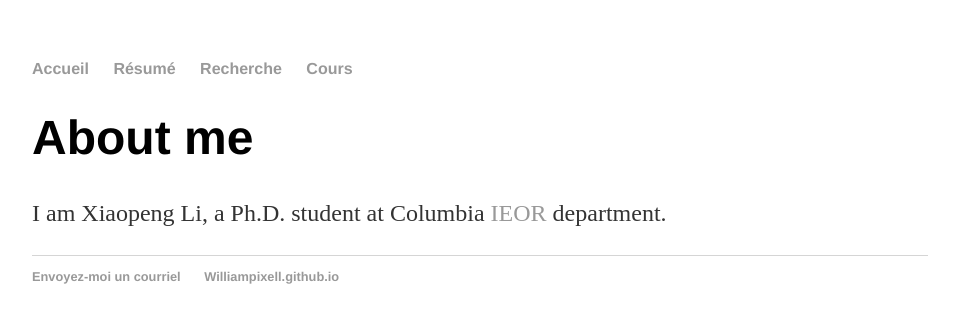
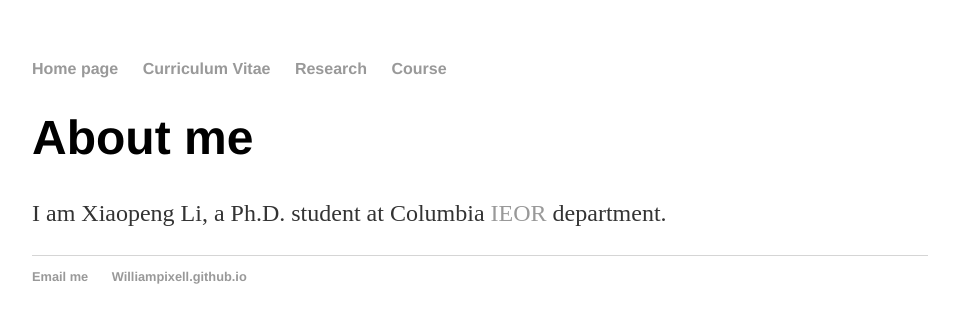
Before and after one commit to WilliamPixell/WilliamPixell.github.io, a Jekyll site: the page built from index.html, in a window 1280 px wide. Shown: the top 323 px of the page, without its empty margins (160-1119 px from the left). Built offline with Jekyll 4.4.1, drawn with Linux system fonts in a browser that asks for light colours.

Commit message:
Update default.html

```diff
--- a/_layouts/default.html
+++ b/_layouts/default.html
@@ -8,10 +8,10 @@
 	<body>
 		<nav>
     		<ul>
-        		<li><a href="/">Accueil</a></li>
-			<li><a href="/cv">Résumé</a></li>
-	        	<li><a href="/research">Recherche</a></li>
-        		<li><a href="/course">Cours</a></li>
+        		<li><a href="/">Home page</a></li>
+			<li><a href="/cv">Curriculum Vitae</a></li>
+	        	<li><a href="/research">Research</a></li>
+        		<li><a href="/course">Course</a></li>
     		</ul>
 		</nav>
 		<div class="container">
@@ -21,7 +21,7 @@
 		</div><!-- /.container -->
 		<footer>
     		<ul>
-        		<li><a href="mailto:116010114@link.cuhk.edu.cn">Envoyez-moi un courriel</a></li>
+        		<li><a href="mailto:116010114@link.cuhk.edu.cn">Email me</a></li>
         		<li><a href="https://williampixell.github.io">Williampixell.github.io</a></li>
 			</ul>
 		</footer>
```
